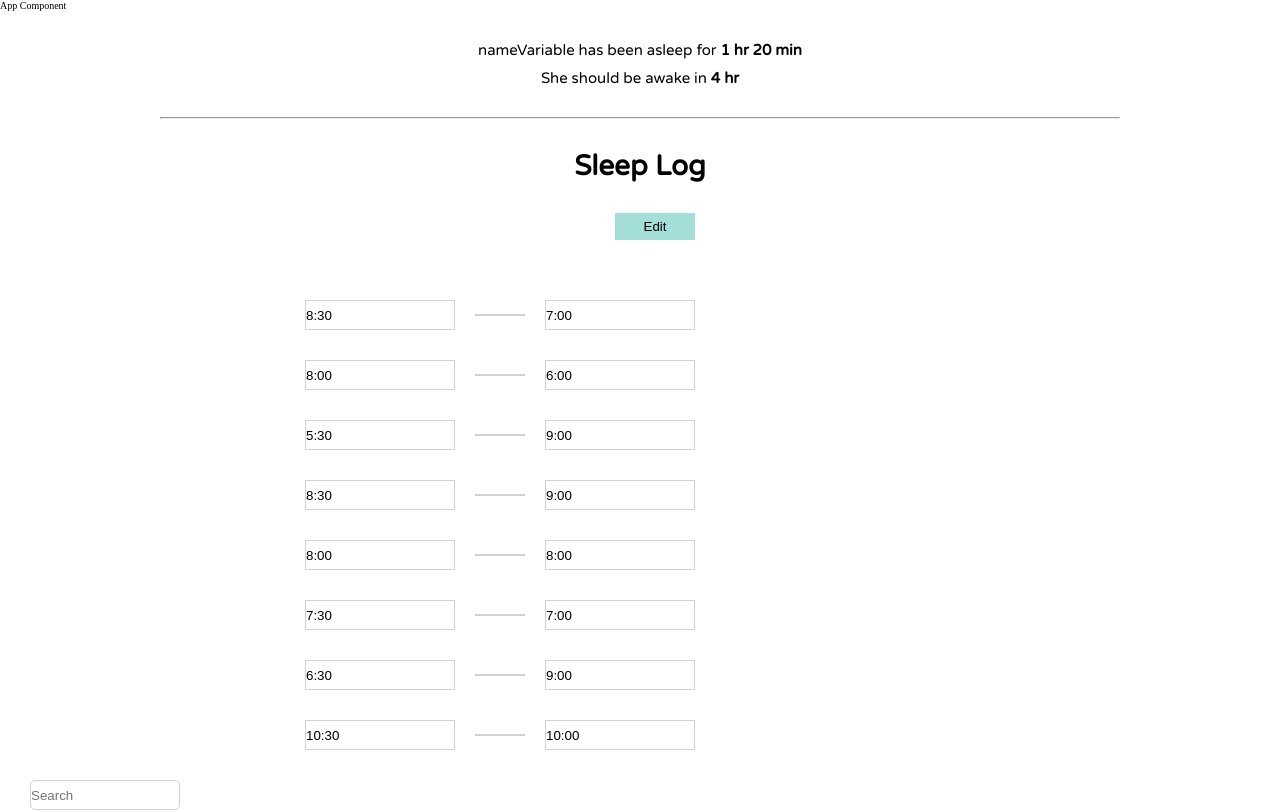
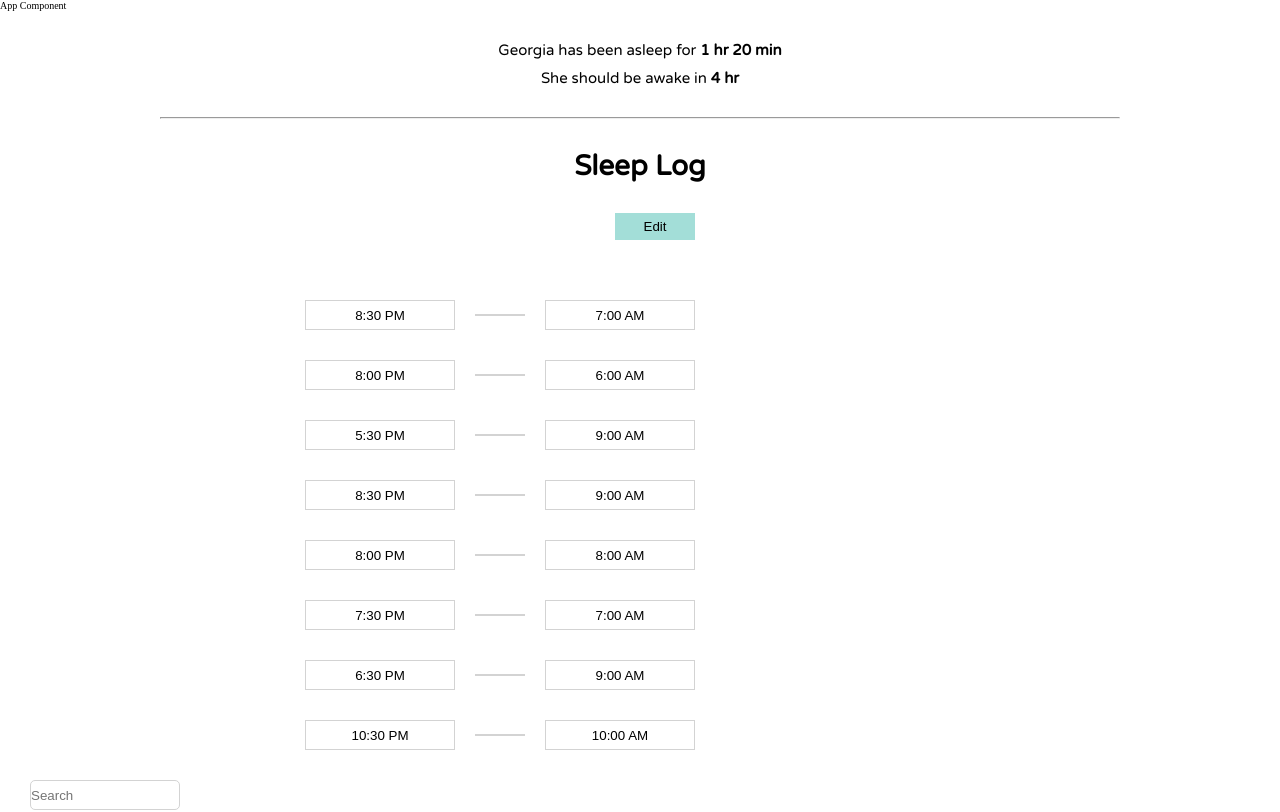
Before and after one commit to lambda-build-week-sleep-tracker/FE-Sleep-Tracker, a React (Create React App) app: page / in a window 1280 px wide. Shown: the top 812 px of the page. Built offline with nearby package versions, Linux system fonts and the light colour scheme; no server answers; the HTML template or start-up script is replaced by a standard one.

Commit message:
working on styling bugs and waiting on data from backend

```diff
--- a/src/components/SleepLog/LogEntry.jsx
+++ b/src/components/SleepLog/LogEntry.jsx
@@ -2,15 +2,15 @@ import React, { Fragment } from 'react';
 
 
 const LogEntry = (props) => {
-
+    console.log(props);
     return (
         <div className="log-block-container">
             <div className="log-block">
                 <input placeholder="Start Time"
-                value={props.startTime}/>
+                value={props.logState.start}/>
                 <hr className="time-splitter"/>
                 <input placeholder="End Time"
-                value={props.endTime} />
+                value={props.logState.end} />
             </div>
         </div>
     );
--- a/src/components/SleepLog/SleepLog.jsx
+++ b/src/components/SleepLog/SleepLog.jsx
@@ -1,54 +1,87 @@
-import React, { Fragment } from 'react';
+import React, { Fragment, useState, useEffect } from 'react';
 
 // Component imports
 import LogEntry from './LogEntry';
 
 import './SleepLog.scss';
+import axiosWithAuth from '../axiosWithAuth';
+import uuid from 'uuid/v1';
 
 const SleepLog = () => {
 
-    const timeArr = [
+    const [ logState, setLogState ] = useState({
+
+        childName: "Georgia",
+        timeArr: [
             {
-            start: '8:30',
-            end: '7:00'
+                start: '8:30 PM',
+                end: '7:00 AM',
+                hoursSlept: 10.5,
+                childName: "Georgia",
             },
             {
-            start: '8:00',
-            end: '6:00'
+                start: '8:00 PM',
+                end: '6:00 AM',
+                hoursSlept: 10,
+                childName: "Georgia"
             },
             {
-            start: '5:30',
-            end: '9:00'
+                start: '5:30 PM',
+                end: '9:00 AM',
+                hoursSlept: 15.5,
+                childName: "Georgia"
             },
             {
-            start: '8:30',
-            end: '9:00'
+                start: '8:30 PM',
+                end: '9:00 AM',
+                hoursSlept: 11.5,
+                childName: "Georgia"
             },
             {
-            start: '8:00',
-            end: '8:00'
+                start: '8:00 PM',
+                end: '8:00 AM',
+                hoursSlept: 12,
+                childName: "Georgia"
             },
             {
-            start: '7:30',
-            end: '7:00'
+                start: '7:30 PM',
+                end: '7:00 AM',
+                hoursSlept: 11.5,
+                childName: "Georgia"
             },
             {
-            start: '6:30',
-            end: '9:00'
+                start: '6:30 PM',
+                end: '9:00 AM',
+                hoursSlept: 14.5,
+                childName: "Georgia"
             },
             {
-            start: '10:30',
-            end: '10:00'
+                start: '10:30 PM',
+                end: '10:00 AM',
+                hoursSlept: 11.5,
+                childName: "Georgia"
             },
+        ]
+    })
 
-    ]
+    useEffect(() => {
+        axiosWithAuth()
+            .get('url here')
+            .then(res => {
+                setLogState([
+                    ...logState,
+                    res.data
+                ])
+            })
+            .catch(err => console.log(err))
+    }, [logState])
 
     const today = new Date();
 
     return (
         <div className="sleep-log">
             <div className="top-section">
-                <p className="top-p">nameVariable has been asleep for <strong>1 hr 20 min</strong></p>
+                <p className="top-p">{`${logState.childName} has been asleep for `}<strong>1 hr 20 min</strong></p>
                 <p className="bottom-p">She should be awake in <strong>4 hr</strong></p>
                 <hr className="divider"/>
             </div>
@@ -58,8 +91,8 @@ const SleepLog = () => {
             </div>
             {/* <LogEntry /> */}
             <div className="time-log">
-                {timeArr.map((time) => (
-                    <LogEntry startTime={time.start} endTime={time.end}/>
+                {logState.timeArr.map((time) => (
+                    <LogEntry logState={time} key={uuid()}/>
                 ))}
             </div>
             <div>
--- a/src/components/SleepLog/SleepLog.scss
+++ b/src/components/SleepLog/SleepLog.scss
@@ -66,6 +66,7 @@
                 margin: 0 auto;
                 margin: 0 2rem;
                 border-radius: 0;
+                text-align: center;
             }
 
             .time-splitter {
--- a/src/components/axiosWithAuth.js
+++ b/src/components/axiosWithAuth.js
@@ -10,3 +10,5 @@ export const axiosWithAuth = () => {
         }
     })
 }
+
+export default axiosWithAuth;
```
Lines whose indentation alone changed are shown as unchanged.
